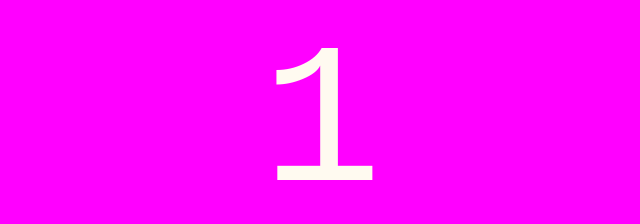
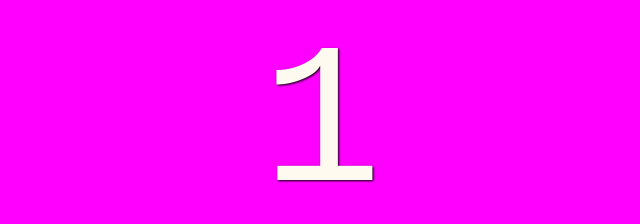
Before and after one commit to AndreaAguado/happy-new-year, a website: page docs/index.html in a window 1280 px wide. Shown: the part 217-441 px from the top of the page, without its empty margins (318-958 px from the left). Drawn offline with nearby package versions, Linux system fonts and the light colour scheme; files that its build step writes are made by us from their sources.

Commit message:
add drow-shadow to letters

```diff
--- a/src/scss/layout/_main.scss
+++ b/src/scss/layout/_main.scss
@@ -12,6 +12,7 @@
   font-family: inherit;
   color: var(--title-color);
   text-align: center;
+  filter: drop-shadow(1px 1px 1px black);
   @media all and (max-width: 500px) {
     font-size: 60px;
   }
```
